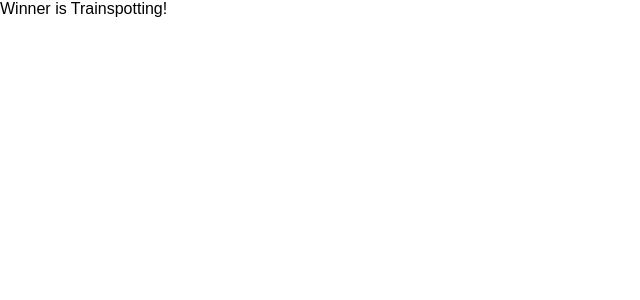
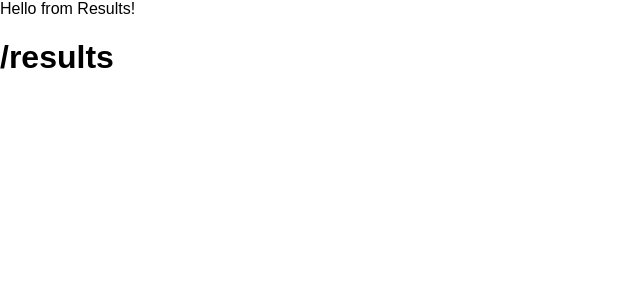
Before and after one commit to juancobe/react-voting-project, a React app in the folder voting-client/: page /#/results in a window 1280 px wide. Shown: the top 300 px of the page, without its empty margins (0-640 px from the left). Built offline with nearby package versions, Linux system fonts and the light colour scheme.

Commit message:
Have react router 4 working…

```diff
--- a/voting-client/package.json
+++ b/voting-client/package.json
@@ -3,8 +3,12 @@
   "version": "0.1.0",
   "private": true,
   "dependencies": {
+    "immutable": "^3.8.1",
     "react": "^15.5.4",
-    "react-dom": "^15.5.4"
+    "react-addons-pure-render-mixin": "^15.5.2",
+    "react-dom": "^15.5.4",
+    "react-router": "^4.1.1",
+    "react-router-dom": "^4.1.1"
   },
   "devDependencies": {
     "autoprefixer": "6.7.2",
--- /dev/null
+++ b/voting-client/src/components/App.jsx
@@ -0,0 +1,14 @@
+import React from 'react';
+import {List} from 'immutable';
+
+const pair = List.of('Trainspotting', '28 Days Later');
+
+class App extends React.PureComponent {
+	render () {
+		return (
+			React.cloneElement(this.props.children, {pair: pair})
+		);
+	}
+}
+
+export default App;
--- /dev/null
+++ b/voting-client/src/components/Results.jsx
@@ -0,0 +1,14 @@
+import React from 'react';
+
+class Results extends React.PureComponent {
+	render() {
+		return (
+			<div>
+				<div>Hello from Results!</div>
+				<h1>{this.props.match.url}</h1>
+			</div>
+		);
+	}
+}
+
+export default Results;
--- a/voting-client/src/components/Vote.jsx
+++ b/voting-client/src/components/Vote.jsx
@@ -1,7 +1,7 @@
-import React, {Component} from 'react';
+import React from 'react';
 
 
-class Vote extends Component {
+class Vote extends React.PureComponent {
 	getPair() {
 		return this.props.pair || [];
 	}
--- a/voting-client/src/components/Voting.jsx
+++ b/voting-client/src/components/Voting.jsx
@@ -1,8 +1,8 @@
-import React, {Component} from 'react';
+import React from 'react';
 import Vote from './Vote';
 import Winner from './Winner';
 
-class Voting extends Component {
+class Voting extends React.PureComponent {
 	render() {
 		return (
 			<div>
--- a/voting-client/src/components/Winner.jsx
+++ b/voting-client/src/components/Winner.jsx
@@ -1,6 +1,6 @@
-import React, {Component} from 'react';
+import React from 'react';
 
-class Winner extends Component {
+class Winner extends React.PureComponent {
 	render() {
 		return (
 			<div className="winner">
--- a/voting-client/src/index.js
+++ b/voting-client/src/index.js
@@ -1,17 +1,28 @@
 import React from 'react';
 import ReactDOM from 'react-dom';
-// import App from './App';
 import './index.css';
+import {HashRouter, Route} from 'react-router-dom';
+import {List} from 'immutable';
 // import {AppContainer} from 'react-hot-loader';
+// import App from './components/App';
 import Voting from './components/Voting';
+import Results from './components/Results';
 
 const rootEl = document.getElementById('root');
+const pair = List.of('Trainspotting', '28 Days Later');
 
-const pair = ['Trainspotting', '28 Days Later'];
-
-ReactDOM.render(
-  <Voting pair={pair} winner={"Trainspotting"}/>,
-  rootEl
+ReactDOM.render((
+  <HashRouter>
+    <div>
+        <Route exact path="/" render={(props) => (
+          <Voting pair={pair} {...props} />
+        )} />
+        <Route path="/results" render={(props) => (
+          <Results {...props} />
+        )} />
+    </div>
+  </HashRouter>
+  ), rootEl
 );
 
 // ReactDOM.render(
```
Also changed, not shown: 1 other file (tests, documents, lock files or other folders).
